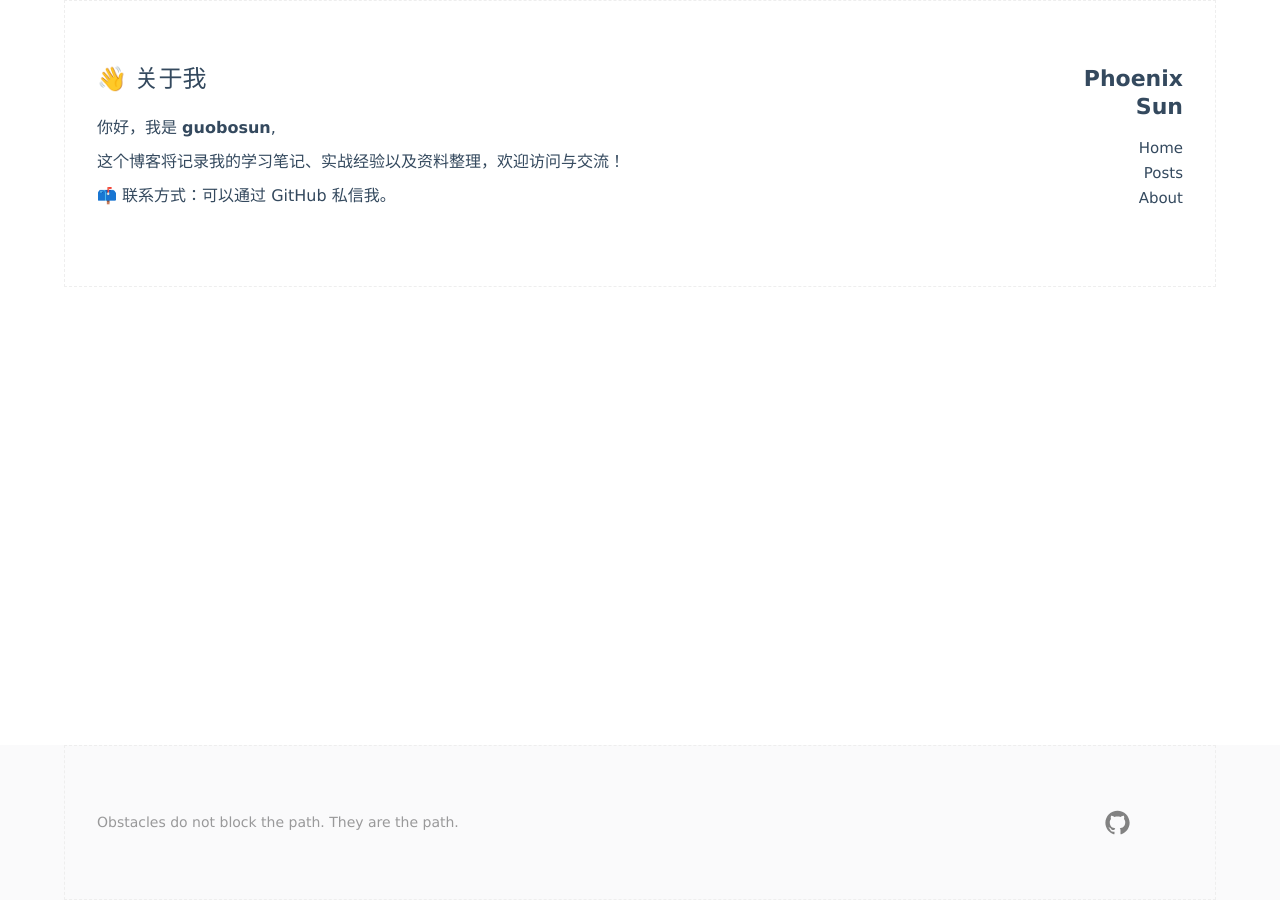
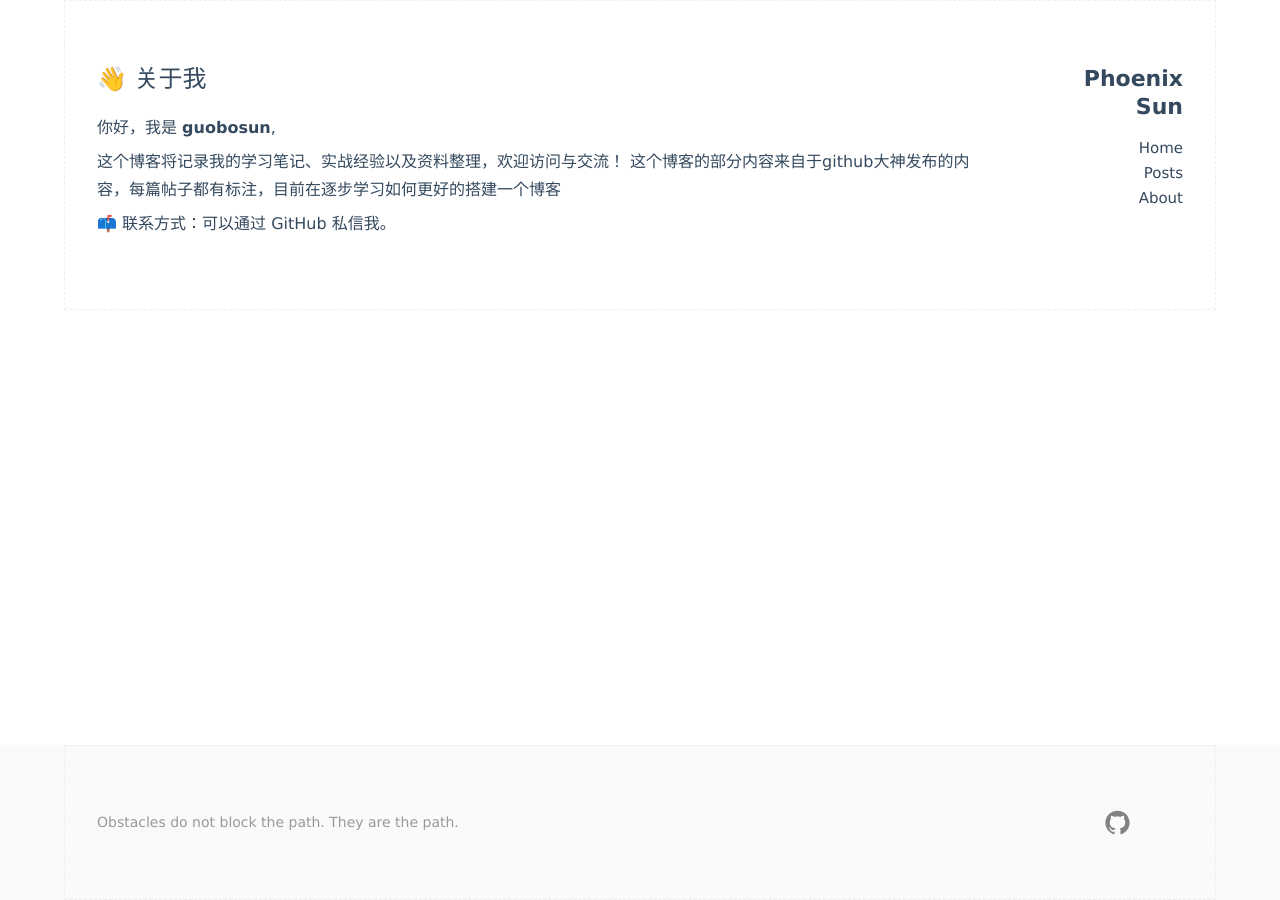
Before and after one commit to guobosun/guobosun.github.io, a Jekyll site: the page built from about.md, in a window 1280 px wide. Built offline with Jekyll 4.4.1, drawn with Linux system fonts in a browser that asks for light colours; comment, search, counter and statistics services are not loaded.

Commit message:
Update about.md

```diff
--- a/about.md
+++ b/about.md
@@ -9,5 +9,6 @@ permalink: /about/
 你好，我是 **guobosun**,
 
 这个博客将记录我的学习笔记、实战经验以及资料整理，欢迎访问与交流！
+这个博客的部分内容来自于github大神发布的内容，每篇帖子都有标注，目前在逐步学习如何更好的搭建一个博客
 
 📫 联系方式：可以通过 GitHub 私信我。
```
